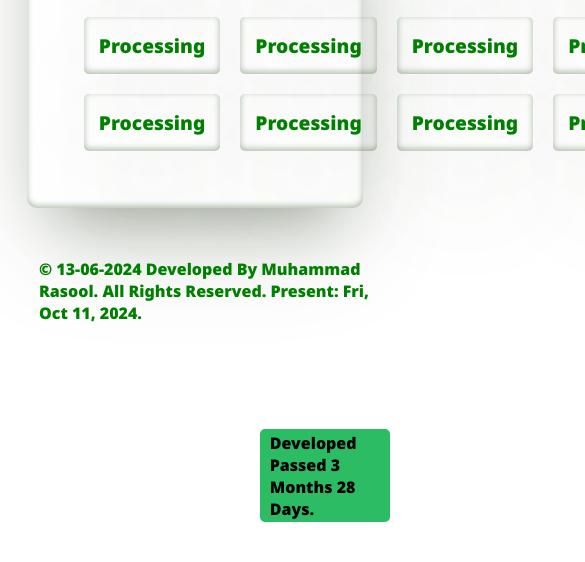
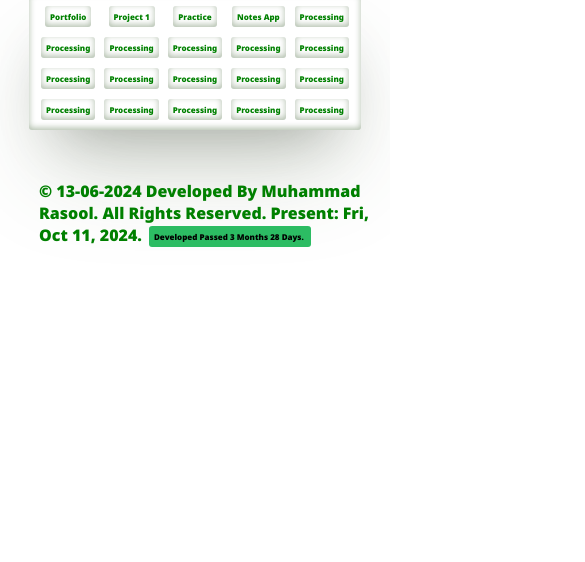
Before and after one commit to ijmuhammadrasool/Projects, a plain HTML site: page index.html in a window 390 px wide. Shown: the part 282-844 px from the top of the page, 585 px wide, since content can reach past the window. Drawn offline with Linux system fonts and the light colour scheme.

Commit message:
index.html

```diff
--- a/index.html
+++ b/index.html
@@ -16,11 +16,16 @@
   <style>
     * {
       margin: auto;
-
       color: green;
       font-family: Noto Sans;
       font-weight: bolder;
       text-decoration: none;
+    }
+
+    @media (max-width: 600px) {
+      body{
+        margin-top: 50%;
+      }
     }
 
     .allProcessing {
@@ -37,6 +42,20 @@
       padding: 57px;
     }
 
+    @media (max-width: 600px) {
+      .allProcessing {
+        margin: auto;
+        margin-top: 40px;
+        grid-template-columns: repeat(5, 1fr);
+        width: 80%;
+        column-gap: 5px;
+        row-gap: 10px;
+        padding: 10px;
+        border-radius: 3px;
+
+      }
+    }
+
     a {
       box-shadow: rgba(67, 93, 50, 0.25) 0px 50px 100px -20px,
         rgba(0, 0, 0, 0.3) 0px 30px 60px -30px,
@@ -44,6 +63,14 @@
       font-size: larger;
       padding: 15px;
       border-radius: 5px;
+    }
+
+    @media (max-width: 600px) {
+      a {
+        border-radius: 3px;
+        font-size: 8px;
+        padding: 5px;
+      }
     }
 
     a:hover {
@@ -62,6 +89,17 @@
       color: black;
       cursor: pointer;
       margin-bottom: 25px;
+    }
+
+    @media (max-width: 600px) {
+      .count {
+        border-radius: 3px;
+        font-size: 8px;
+        padding: 5px;
+        width: 39%;
+        bottom: 290px;
+        margin-left: 110px;
+      }
     }
   </style>
 </head>
```
